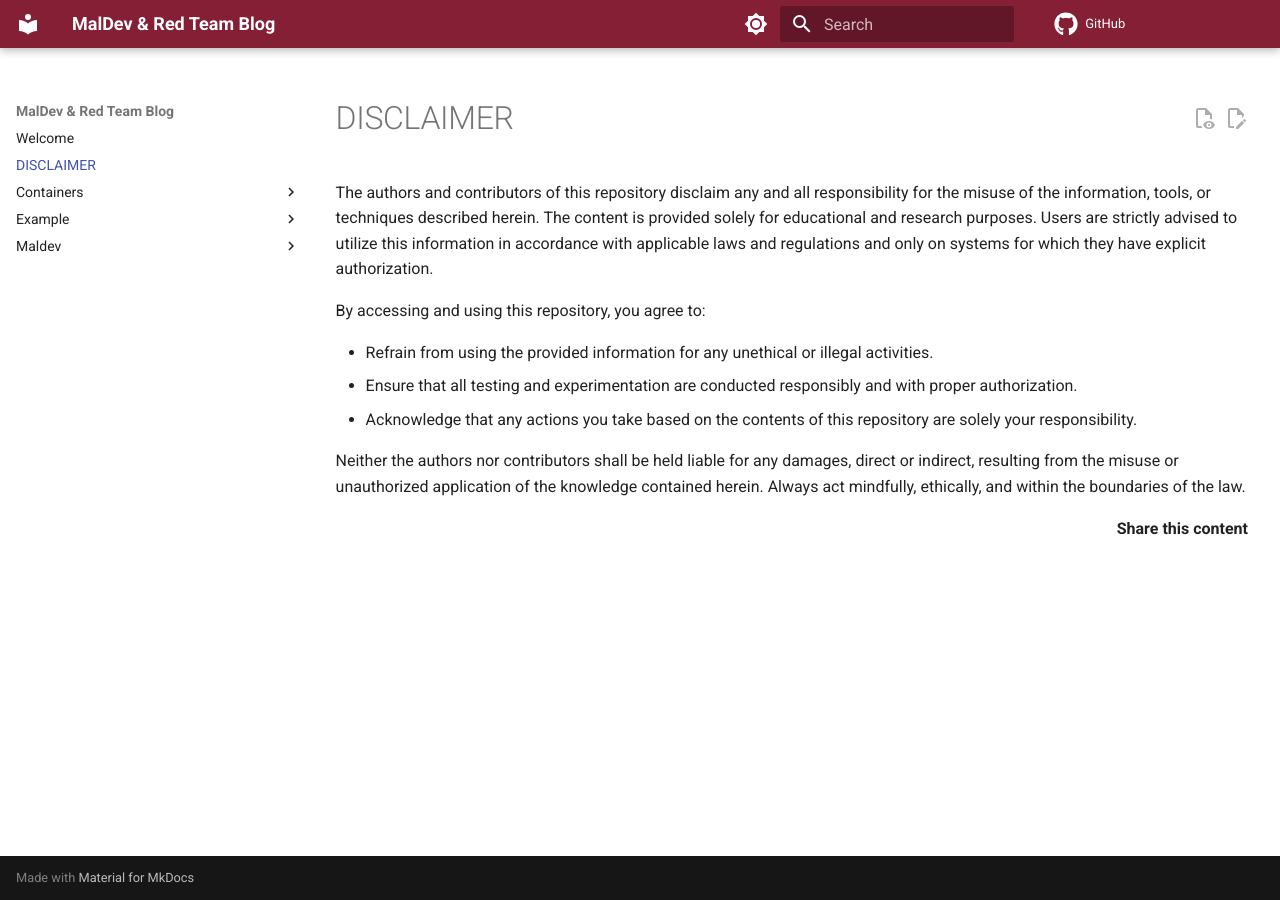
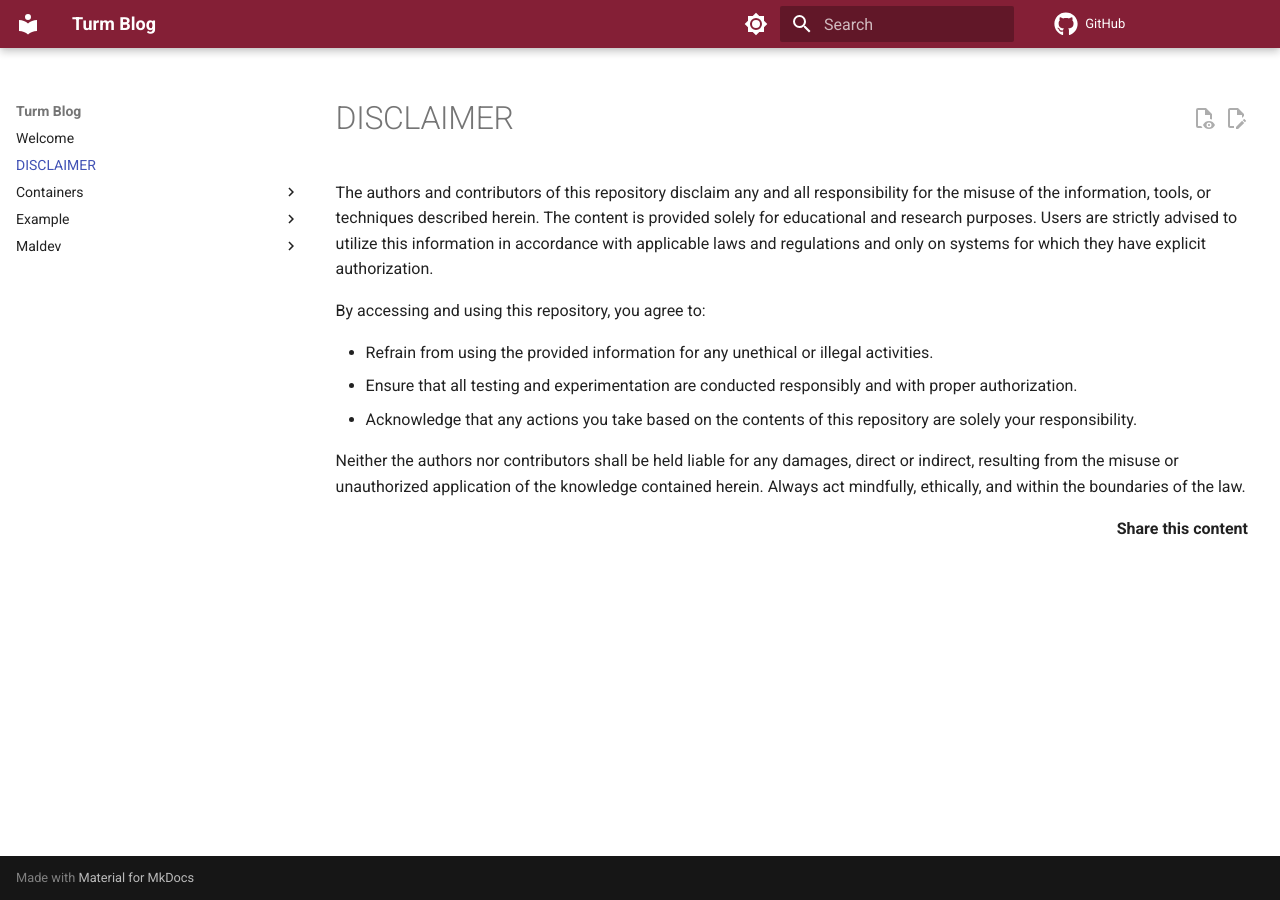
Before and after one commit to mturhanlar/mturhanlar.github.io, an MkDocs documentation site: the page built from docs/DISCLAIMER.md, in a window 1280 px wide. Built offline with MkDocs 1.6.1 and Material for MkDocs 9.7.7, drawn with Linux system fonts in a browser that asks for light colours; comment, search, counter and statistics services are not loaded.

Commit message:
Changes in mkdocs.yml

```diff
--- a/mkdocs.yml
+++ b/mkdocs.yml
@@ -1,7 +1,7 @@
-site_name: MalDev & Red Team Blog
+site_name: Turm Blog
 site_description: 'Learning Blog'
-site_url: https://team-recon-black-ops.github.io/
-repo_url: https://github.com/Team-Recon-Black-Ops/maldev-blog
+site_url: https://mturhanlar.github.io
+repo_url: https://github.com/mturhanlar/mturhanlar.github.io/
 edit_uri: blob/main/docs/
 
 theme:
```
